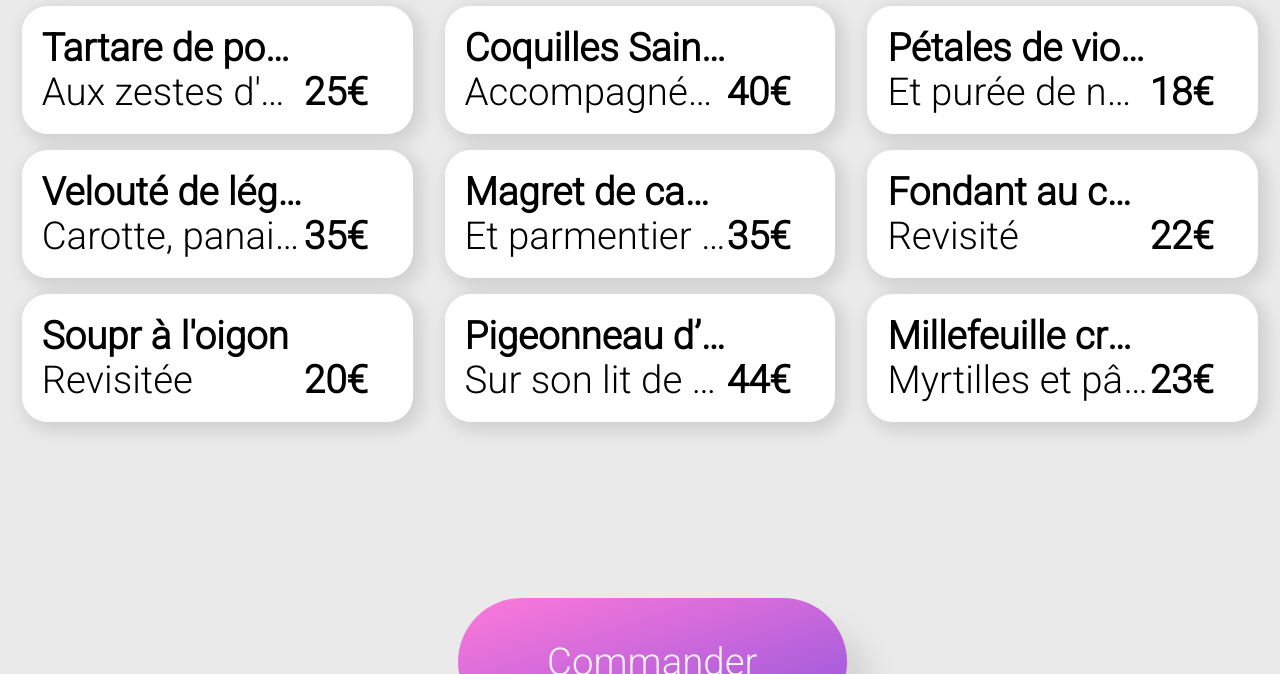
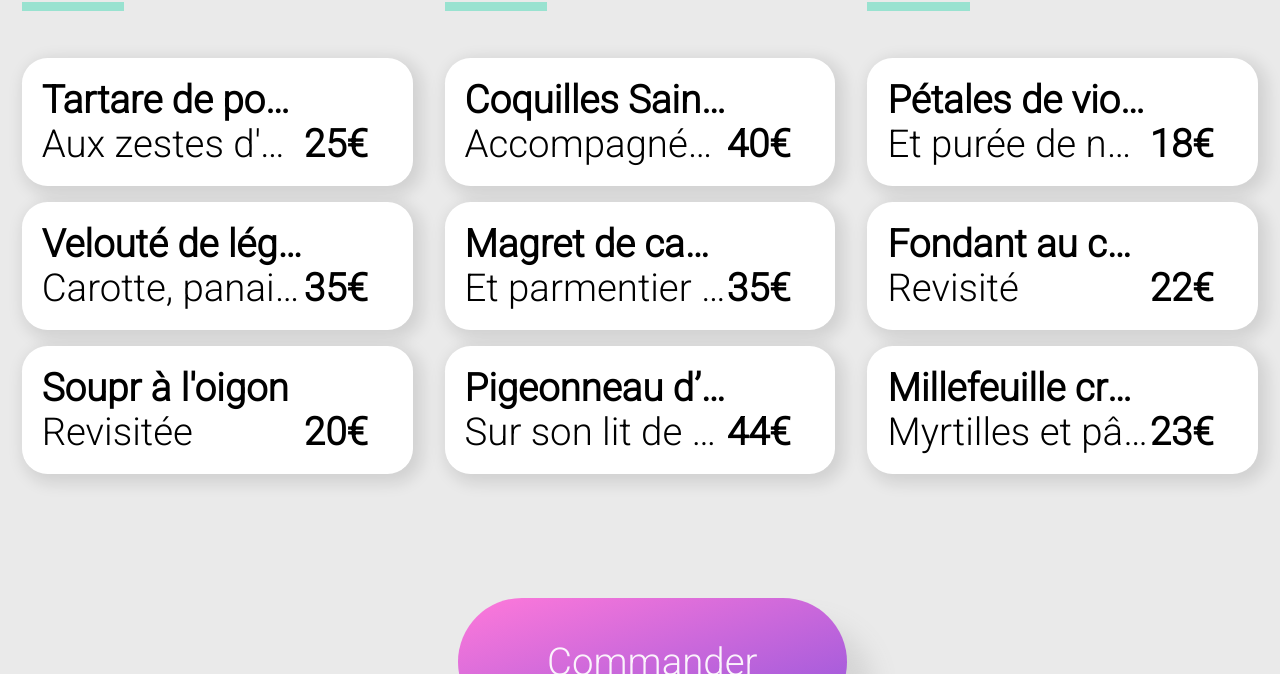
Before and after one commit to jeanbaptistealvens/Ohmyfood_10_2022, a plain HTML site: page html/a_la_francaise.html in a window 1280 px wide. Shown: the part 795-1469 px from the top of the page. Drawn offline with Linux system fonts and the light colour scheme; a web font is replaced by a local one.

Commit message:
le conteneur du menu abaisser pour desktop, tablette et mobile
top était à 4.5vh et passer maintenant à 10vw

```diff
--- a/css/media_queries_mobile.css
+++ b/css/media_queries_mobile.css
@@ -761,7 +761,7 @@ main {
           align-items: center;
   row-gap: 7.5vw;
   position: relative;
-  top: 4.5vh;
+  top: 10vw;
   width: 100%;
   height: 100%;
 }
--- a/css/media_queries_tablette.css
+++ b/css/media_queries_tablette.css
@@ -749,7 +749,7 @@ main {
       -ms-flex-align: center;
           align-items: center;
   position: relative;
-  top: 9.5vh;
+  top: 10vw;
   width: 100%;
   height: 100%;
 }
--- a/css/style.css
+++ b/css/style.css
@@ -770,7 +770,7 @@ main {
       -ms-flex-align: center;
           align-items: center;
   position: relative;
-  top: 9.5vh;
+  top: 10vw;
   width: 100%;
   height: 100%;
 }
```
